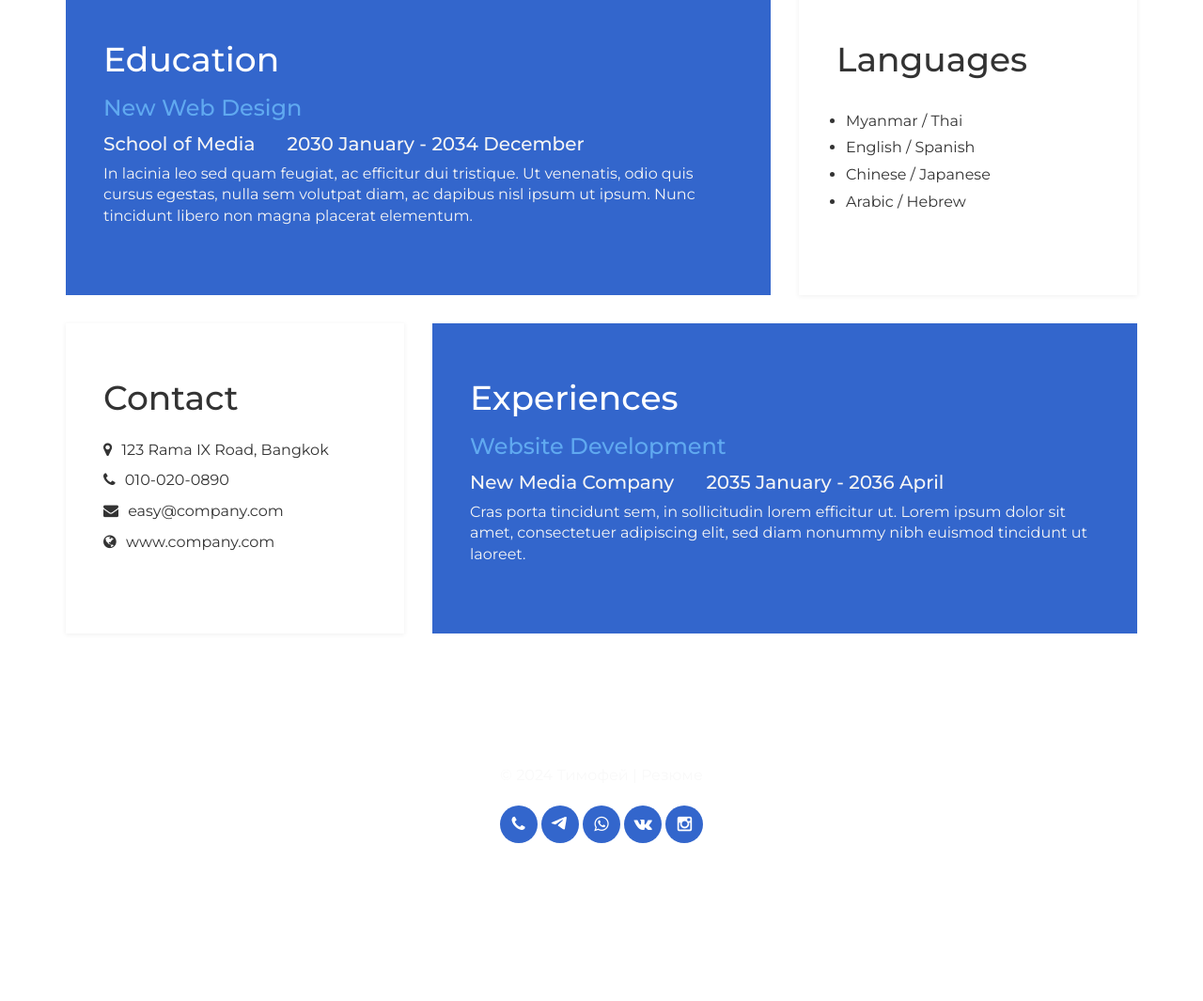
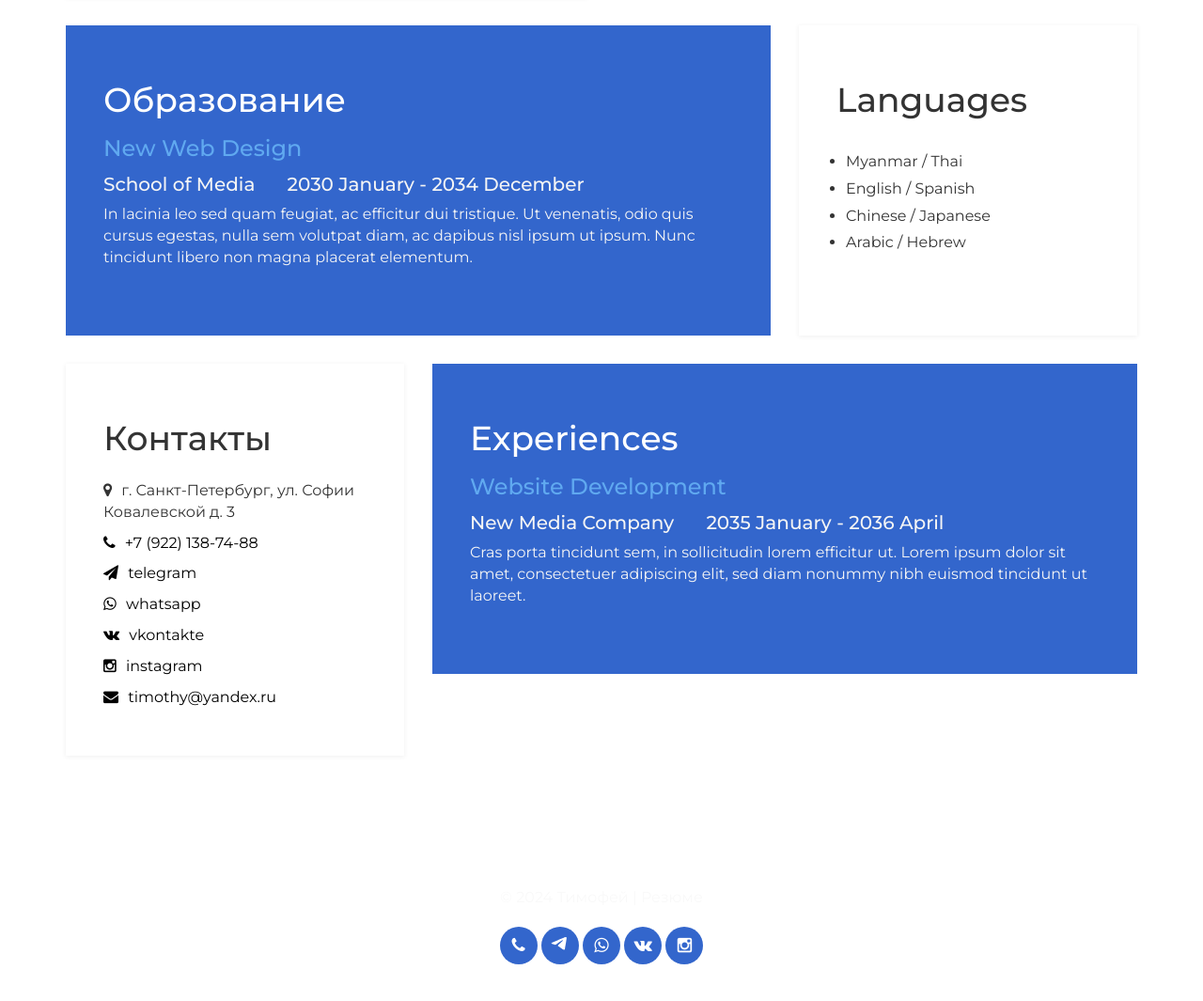
Before and after one commit to PandaDevelopmentCompany/timothy-locksmith, a plain HTML site: page index.html in a window 1280 px wide. Shown: the part 1095-2160 px from the top of the page at 94% size. Before the commit the page ends 2082 px from the top, so only its background shows below. Drawn offline with Linux system fonts and the light colour scheme.

Commit message:
download_28_03_2024_9

```diff
--- a/css/templatemo-blue.css
+++ b/css/templatemo-blue.css
@@ -284,3 +284,12 @@ footer {
     font-size: 20px;
   }
 }
+
+
+
+
+
+
+img.img-responsive.img-circle.tm-border {
+  width: 250px !important;
+}
--- a/index.html
+++ b/index.html
@@ -2,7 +2,7 @@
 <html lang="en">
 <head>
 	<meta charset="utf-8">
-	<title>Easy Profile Blue - templatemo</title>
+	<title>Резюме - Тимофей</title>
 	<meta http-equiv="X-UA-Compatible" content="IE=Edge">
 	<meta name="viewport" content="width=device-width, initial-scale=1">
 	<meta name="keywords" content="">
@@ -12,6 +12,13 @@
 	<link rel="stylesheet" href="css/bootstrap.min.css">
 	<link rel="stylesheet" href="css/font-awesome.min.css">
 	<link rel="stylesheet" href="css/templatemo-blue.css">
+
+
+
+<meta property="og:image" content="img/preview.jpg" />
+  <!-- Favicons -->
+  <link href="img/logo.png" rel="icon">
+  <link href="img/apple-touch-icon.png" rel="apple-touch-icon">
 
 
 
@@ -35,8 +42,8 @@
 			<div class="col-md-12 col-sm-12">
 				<img src="images/tm-easy-profile.jpg" class="img-responsive img-circle tm-border" alt="templatemo easy profile">
 				<hr>
-				<h1 class="tm-title bold shadow">Hi, I am Julia</h1>
-				<h1 class="white bold shadow">Creative Director</h1>
+				<h1 class="tm-title bold shadow">Здравствуйте!</h1>
+				<h1 class="white bold shadow">Мое имя:<br> Тимофей Фамилия</h1>
 			</div>
 		</div>
 	</div>
@@ -54,7 +61,7 @@
 		</div>
 		<div class="col-md-6 col-sm-12">
 			<div class="skills">
-				<h2 class="white">Skills</h2>
+				<h2 class="white">Качества, навыки</h2>
 				<strong>PHP MySQL</strong>
 				<span class="pull-right">70%</span>
 					<div class="progress">
@@ -83,7 +90,7 @@
 	<div class="row">
 		<div class="col-md-8 col-sm-12">
 			<div class="education">
-				<h2 class="white">Education</h2>
+				<h2 class="white">Образование</h2>
 					<div class="education-content">
 						<h4 class="education-title accent">New Web Design</h4>
 							<div class="education-school">
@@ -113,11 +120,14 @@
 	<div class="row">
 		<div class="col-md-4 col-sm-12">
 			<div class="contact">
-				<h2>Contact</h2>
-					<p><i class="fa fa-map-marker"></i> 123 Rama IX Road, Bangkok</p>
-					<p><i class="fa fa-phone"></i> 010-020-0890</p>
-					<p><i class="fa fa-envelope"></i> easy@company.com</p>
-					<p><i class="fa fa-globe"></i> www.company.com</p>
+				<h2>Контакты</h2>
+					<p><i class="fa fa-map-marker"></i> г. Санкт-Петербург, ул. Софии Ковалевской д. 3</p>
+					<p><a style="color: black !important;" href="tel:" target="_blank"><i class="fa fa-phone"></i> +7 (922) 138-74-88</a></p>
+					<p><a style="color: black !important;" href="#" target="_blank"><i class="fa fa-paper-plane"></i> telegram</a></p>
+					<p><a style="color: black !important;" href="#" target="_blank"><i class="fa fa-whatsapp"></i> whatsapp</a></p>
+					<p><a style="color: black !important;" href="#" target="_blank"><i class="fa fa-vk"></i> vkontakte</a></p>
+					<p><a style="color: black !important;" href="#" target="_blank"><i class="fa fa-instagram"></i> instagram</a></p>
+					<p><a style="color: black !important;" href="mailto:" target="_blank"><i class="fa fa-envelope"></i> timothy@yandex.ru</a></p>
 			</div>
 		</div>
 		<div class="col-md-8 col-sm-12">
@@ -142,7 +152,7 @@
 				<p> &copy; 2024 Тимофей | Резюме</p>
 				<ul class="social-icons">
 					<li><a href="#" class="fa fa-phone"></a></li>
-					<li><a href="#" class="fa fa-telegram"><img style="width: 30px;" src="images/telegram.svg"></a></li>
+					<li><a href="#" class="fa fa-telegram"><img style="width: 30px; margin-bottom: 3px;" src="images/telegram.svg"></a></li>
                     <li><a href="#" class="fa fa-whatsapp"></a></li>
 					<li><a href="#" class="fa fa-vk"></a></li>
 					<li><a href="#" class="fa fa-instagram"></a></li>
```
Also changed, not shown: images/tm-easy-profile.jpg, images/tm-easy-profile_.jpg (added).
